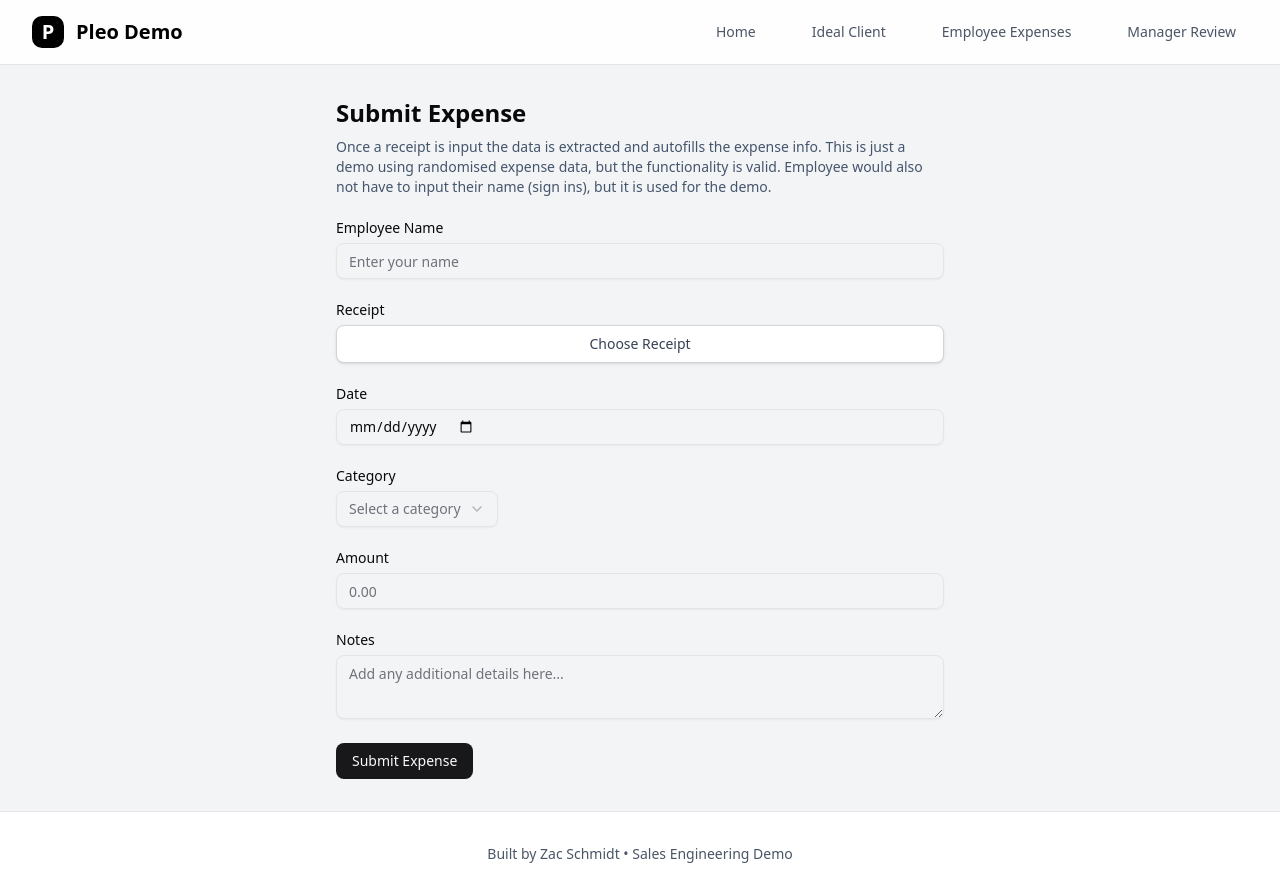
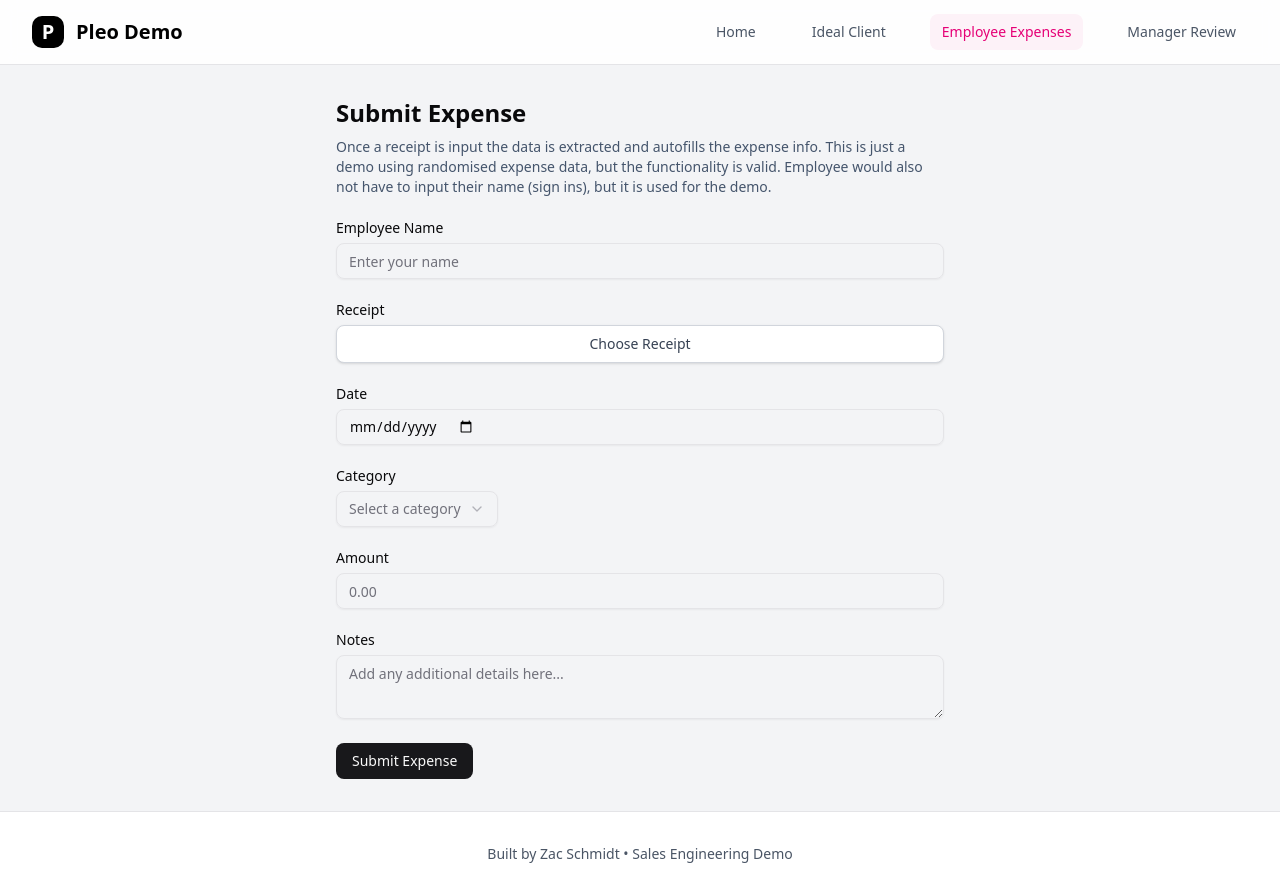
Before and after one commit to Zac-Schmidty/Pleo-demo, a Next.js app: page /employee in a window 1280 px wide. Built offline with nearby package versions, Linux system fonts and the light colour scheme.

Commit message:
Final except dashboard

```diff
--- a/app/employee/page.tsx
+++ b/app/employee/page.tsx
@@ -23,6 +23,17 @@ import {
 } from "@/components/ui/select"
 import { useState } from "react"
 import { toast } from "sonner"
+import {
+  AlertDialog,
+  AlertDialogAction,
+  AlertDialogCancel,
+  AlertDialogContent,
+  AlertDialogDescription,
+  AlertDialogFooter,
+  AlertDialogHeader,
+  AlertDialogTitle,
+  AlertDialogTrigger,
+} from "@/components/ui/alert-dialog"
 
 // Define the form validation schema
 const formSchema = z.object({
@@ -308,7 +319,27 @@ export default function ExpenseForm() {
             )}
           />
 
-          <Button type="submit">Submit Expense</Button>
+          <AlertDialog>
+            <AlertDialogTrigger asChild>
+              <Button type="button">Submit Expense</Button>
+            </AlertDialogTrigger>
+            <AlertDialogContent>
+              <AlertDialogHeader>
+                <AlertDialogTitle>Submit Expense</AlertDialogTitle>
+                <AlertDialogDescription>
+                  Are you sure you want to submit this expense?
+                </AlertDialogDescription>
+              </AlertDialogHeader>
+              <AlertDialogFooter>
+                <AlertDialogCancel>Cancel</AlertDialogCancel>
+                <AlertDialogAction
+                  onClick={() => form.handleSubmit(onSubmit)()}
+                >
+                  Submit
+                </AlertDialogAction>
+              </AlertDialogFooter>
+            </AlertDialogContent>
+          </AlertDialog>
         </form>
       </Form>
     </div>
--- a/app/layout.tsx
+++ b/app/layout.tsx
@@ -1,9 +1,11 @@
-import type { Metadata } from "next";
+"use client"
+
 import { Geist, Geist_Mono } from "next/font/google";
 import "./globals.css";
 import Link from "next/link";
 import { Toaster } from 'sonner'
 import { cn } from "@/lib/utils";
+import { usePathname } from "next/navigation";
 
 const geistSans = Geist({
   variable: "--font-geist-sans",
@@ -14,11 +16,6 @@ const geistMono = Geist_Mono({
   variable: "--font-geist-mono",
   subsets: ["latin"],
 });
-
-export const metadata: Metadata = {
-  title: "Zac's Pleo Demo",
-  description: "My Sales Engineering Demo for Pleo",
-};
 
 export default function RootLayout({
   children,
@@ -91,13 +88,17 @@ export default function RootLayout({
 }
 
 function NavLink({ href, children }: { href: string, children: React.ReactNode }) {
+  const pathname = usePathname()
+  const isActive = pathname === href
+
   return (
     <Link
       href={href}
       className={cn(
-        "text-gray-600 hover:text-black px-3 py-2 rounded-md text-sm font-medium",
-        "transition-colors duration-200",
-        "hover:bg-pink-50"
+        "px-3 py-2 rounded-md text-sm font-medium transition-colors duration-200",
+        isActive
+          ? "bg-pink-50 text-pink-600"
+          : "text-gray-600 hover:text-black hover:bg-gray-50"
       )}
     >
       {children}
--- /dev/null
+++ b/app/metadata.ts
@@ -0,0 +1,6 @@
+import { Metadata } from "next"
+
+export const metadata: Metadata = {
+  title: "Zac's Pleo Demo",
+  description: "My Sales Engineering Demo for Pleo",
+}
```
